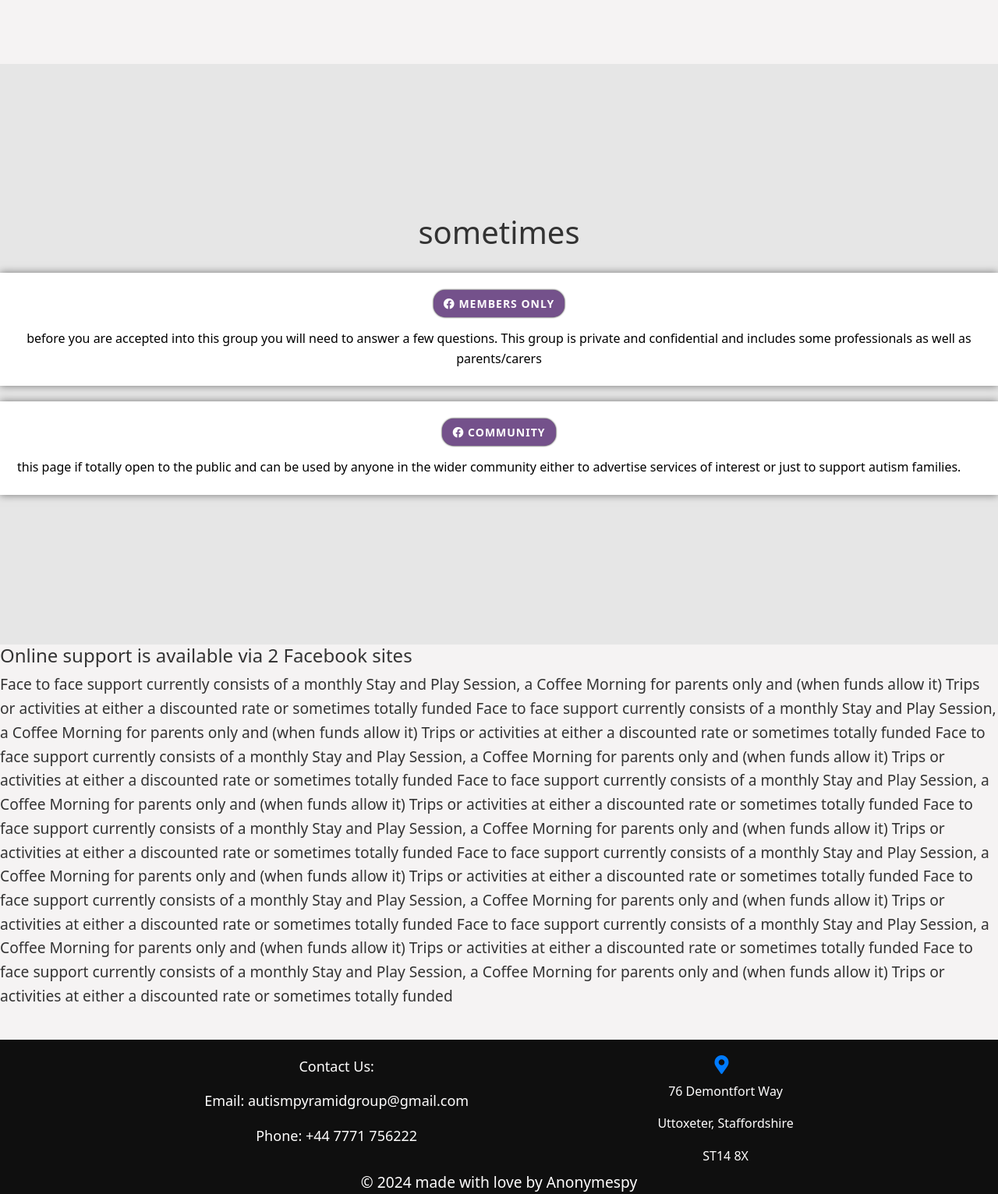
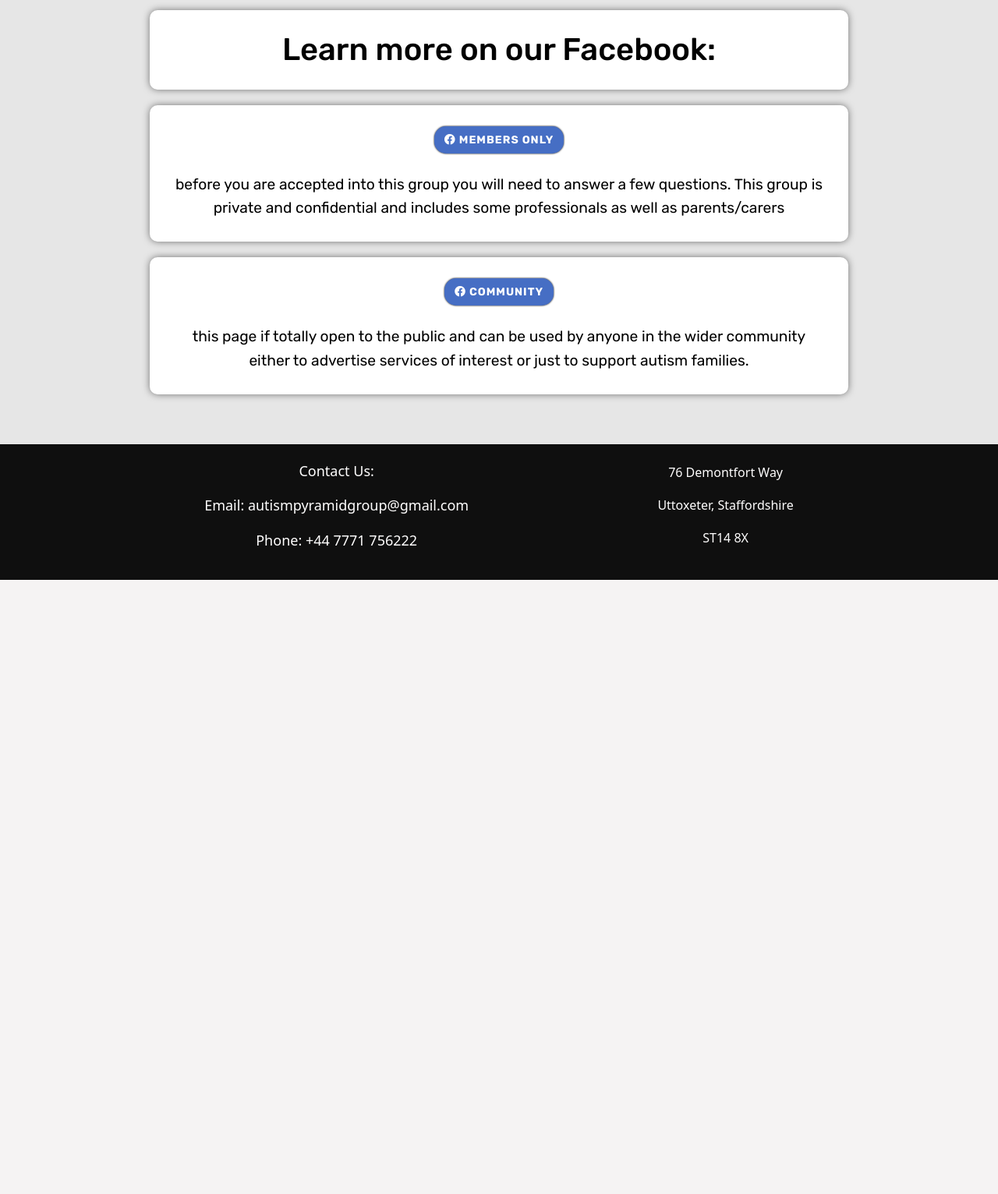
Before and after one commit to Anonyme-spy/AUTISM-PYRAMID-GROUP-Website, a website: page index.html in a window 1280 px wide. Shown: the part 560-2092 px from the top of the page at 78% size. After the commit the page ends 1304 px from the top, so only its background shows below. Drawn offline with nearby package versions, Linux system fonts and the light colour scheme.

Commit message:
changagsnngs

```diff
--- a/index.html
+++ b/index.html
@@ -11,13 +11,13 @@
     <link rel="stylesheet" href="style.css">
     <link rel="icon" href="/img/AutismPyramid.ico">
     <link rel="stylesheet" href="https://cdnjs.cloudflare.com/ajax/libs/font-awesome/5.15.3/css/all.min.css">
-    <title>AUTISM PYRAMID GROUP</title>
+    <title>Autism Pyramid Group</title>
 </head>
 
 <body>
     <header>
         <nav class="navBar">
-            <h1>Aubergine Pyragu Grape</h1>
+            <h1>Autism Pyramid Group</h1>
             <ul id="navLinks">
                 <li><a href="#">Home</a></li>
                 <li><a href="#">Volunteer</a></li>
@@ -35,46 +35,22 @@
             </div>
         </section>
         <div id="background">
-            <h1>sometimes</h1>
-        <div class="infoBox grid text-center">
+            <div class="infoBox">
+                <h3>Learn more on our Facebook:</h3>
+            </div>
+            <div class="infoBox grid text-center" id="infoBoxItem1">
                 <a class="link1 btn" href="https://www.facebook.com/groups/125986947526284/"><i class="fab fa-facebook"></i> Members only</a>
                 <p>before you are
                     accepted into this group you will need to answer a few questions. This
                     group is private and confidential and includes some professionals as well as parents/carers</p>
             </div>
-        <div class="infoBox grid text-center">
+            <div class="infoBox grid text-center" id="infoBoxItem2">
                 <a class="link1 btn" href="https://www.facebook.com/autismpyramidgroup"><i class="fab fa-facebook"></i> Community</a>
                 <p>this page if totally open to the public and can be used by anyone in the
                     wider community either to advertise services of interest or just to support autism
                     families.</p>
             </div>
         </div>
-        <section class="balls">
-            <h4>Online support is available via 2 Facebook sites</h4>
-            <p>Face to face support currently consists of a monthly Stay and Play Session, a Coffee Morning for parents
-                only and (when funds allow it) Trips or activities at either a discounted rate or sometimes totally
-                funded Face to face support currently consists of a monthly Stay and Play Session, a Coffee Morning for parents
-                only and (when funds allow it) Trips or activities at either a discounted rate or sometimes totally
-                funded Face to face support currently consists of a monthly Stay and Play Session, a Coffee Morning for parents
-                only and (when funds allow it) Trips or activities at either a discounted rate or sometimes totally
-                funded Face to face support currently consists of a monthly Stay and Play Session, a Coffee Morning for parents
-                only and (when funds allow it) Trips or activities at either a discounted rate or sometimes totally
-                funded Face to face support currently consists of a monthly Stay and Play Session, a Coffee Morning for parents
-                only and (when funds allow it) Trips or activities at either a discounted rate or sometimes totally
-                funded Face to face support currently consists of a monthly Stay and Play Session, a Coffee Morning for parents
-                only and (when funds allow it) Trips or activities at either a discounted rate or sometimes totally
-                funded Face to face support currently consists of a monthly Stay and Play Session, a Coffee Morning for parents
-                only and (when funds allow it) Trips or activities at either a discounted rate or sometimes totally
-                funded Face to face support currently consists of a monthly Stay and Play Session, a Coffee Morning for parents
-                only and (when funds allow it) Trips or activities at either a discounted rate or sometimes totally
-                funded Face to face support currently consists of a monthly Stay and Play Session, a Coffee Morning for parents
-                only and (when funds allow it) Trips or activities at either a discounted rate or sometimes totally
-                funded </p>
-            <!--<img src="https://i.ibb.co/pQdkqmF/autism.png">
-            <img src="https://i.ibb.co/1vsQ2S4/pyramid-Group.jpg">
-            <img id="autismPyramidText" src="https://i.ibb.co/YjZhNL1/autism-Pyramid-Thing.png"> -->
-
-        </section>
     </main>
     <footer>
         <div>
@@ -86,13 +62,11 @@
         </div>
         <div class="location-info">
             <div>
-                <i class="fas fa-map-marker-alt"></i>
                 <p>76 Demontfort Way</p>
                 <p>Uttoxeter, Staffordshire</p>
                 <p> ST14 8X</p>
             </div>
         </div>
-        <p id="watermark">&copy; 2024 made with love by Anonymespy</p>
     </footer>
     <script src="https://cdn.jsdelivr.net/npm/bootstrap@5.2.2/dist/js/bootstrap.bundle.min.js"></script>
     <script src="script.js"></script>
--- a/style.css
+++ b/style.css
@@ -52,7 +52,7 @@ body {
   padding: 15px;
   font-weight: 500;
   text-shadow: #000000;
-  font-size: 25px;
+  font-size: 30px;
   display: block;
   text-align: center;
   margin-right: 15px;
@@ -61,6 +61,7 @@ body {
 
 .navBar h1 {
   font-weight: 600;
+  font-size: 230%;
 }
 
 @media (pointer: coarse) {
@@ -139,34 +140,16 @@ body {
 /* hero - alex */
 
 #hero {
-  margin: 75px;
+  margin: 30px 10% 30px 10%;
   position: relative;
   display: grid;
-  font-family: "heptaSlab";
-}
-
-#hero img {
-  grid-column: 1;
-  grid-row: 1 / span 3;
-  min-width: auto;
-  min-height: 100%;
-  justify-content: center;
-  object-fit: cover;
-  width: 50%;
-  overflow: visible;
-}
-
-img {
-  justify-self: self-start;
+  font-family: "rubik";
 }
 
 #title {
   grid-row: 1;
-  font-size: 6vw;
-}
-
-#subtitle {
-  font-size: 4vw;
+  font-size: 5vw;
+  font-family: "heptaSlab";
 }
 
 #heroText1 {
@@ -189,32 +172,38 @@ img {
 .infoBox > p {
   margin: 0;
   padding: 15px 0 0 0;
-  font-size: 1rem;
+  font-size: 1.2rem;
+  text-align: center;
+}
+
+.infoBox > h3 {
+  margin: 0;
+  padding: 0 0 0 0;
+  font-size: 2.5rem;
   text-align: center;
 }
 
 .infoBox {
+  gap: 10px;
   color: black;
-  flex-wrap: wrap;
-  display: flex;
+  display: grid;
   background-color: white;
   border: solid 2px rgba(255, 255, 255, 0.5);
   color: black;
   box-sizing: border-box;
-  padding: 20px;
+  padding: 25px;
   box-shadow: 0 0 10px rgba(0, 0, 0, 0.5);
-  width: 100%;
-  margin-left: 5%;
-  margin-right: 5%;
+  margin-left: 15vw;
+  margin-right: 15vw;
+  font-family: "rubik";
+  border-radius: 10px;
 }
 
 #background {
   transition: 0.5s;
   background-color: rgb(230, 230, 230);
-  padding: 15% 0 15% 0;
-  display: flex;
-  justify-content: space-evenly;
-  align-items: center;
+  padding: 5% 0 5% 0;
+  display: grid;
   gap: 20px;
   background-size: cover;
   margin: auto;
@@ -238,20 +227,6 @@ img {
   }
 }
 
-/*#box1 {
-  flex-wrap: wrap;
-  display: flex;
-  background-color: white;
-  border: solid 2px rgba(255, 255, 255, 0.5);
-  color: black;
-  box-sizing: border-box;
-  padding: 20px;
-  box-shadow: 0 0 10px rgba(0, 0, 0, 0.5);
-  width: 100%;
- margin-right: 5%;
-}*/
-/* footer contact us */
-
 footer {
   display: flex;
   justify-content: space-evenly;
@@ -259,9 +234,9 @@ footer {
   color: rgb(255, 254, 254);
   padding: 20px;
   text-align: center;
-  margin-top: 20px;
+  margin-top: 0;
   position: relative;
-  top: 20px;
+  top: 0px;
 }
 .contact-info {
   font-size: 18px;
@@ -295,12 +270,6 @@ footer {
   margin-bottom: 10px;
 }
 
-#watermark {
-  position: absolute;
-  bottom: 0;
-  margin: 0;
-}
-
 @media (max-width: 768px) {
   #container {
     display: flex;
@@ -325,7 +294,7 @@ footer {
 
 .btn {
   /*background: linear-gradient(to top right, #0000cc 50%, #00ffcc 50%, #007bff 50%);*/
-  background: rgb(116, 81, 139);
+  background: rgb(70, 110, 196);
   filter: drop-shadow(0 0 0.05rem black);
   color: white;
   margin-bottom: 2opx;
@@ -443,8 +412,3 @@ main {
     font-size: 2vh;
   }
 }
-#background {
-  position: relative;
-  top: 50%;
-  flex-direction: column;
-}
```
Lines whose indentation alone changed are shown as unchanged.
